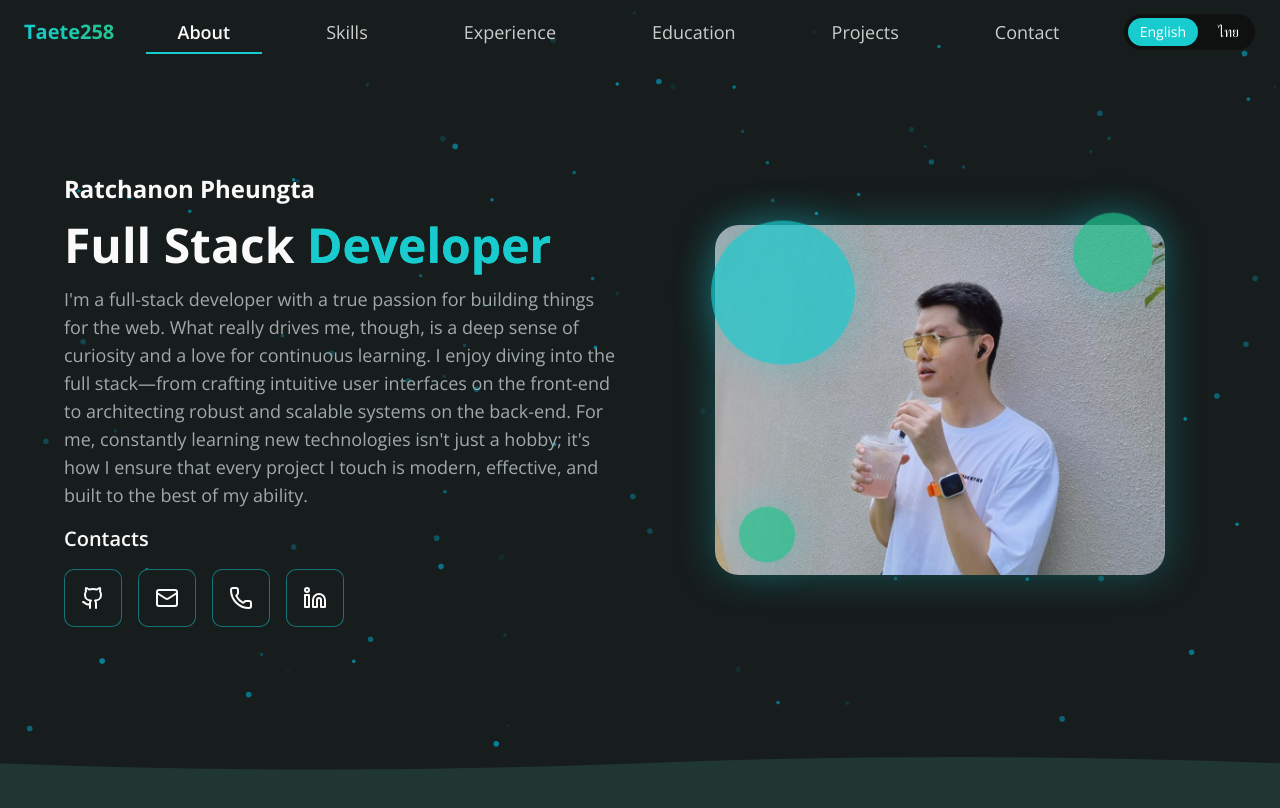
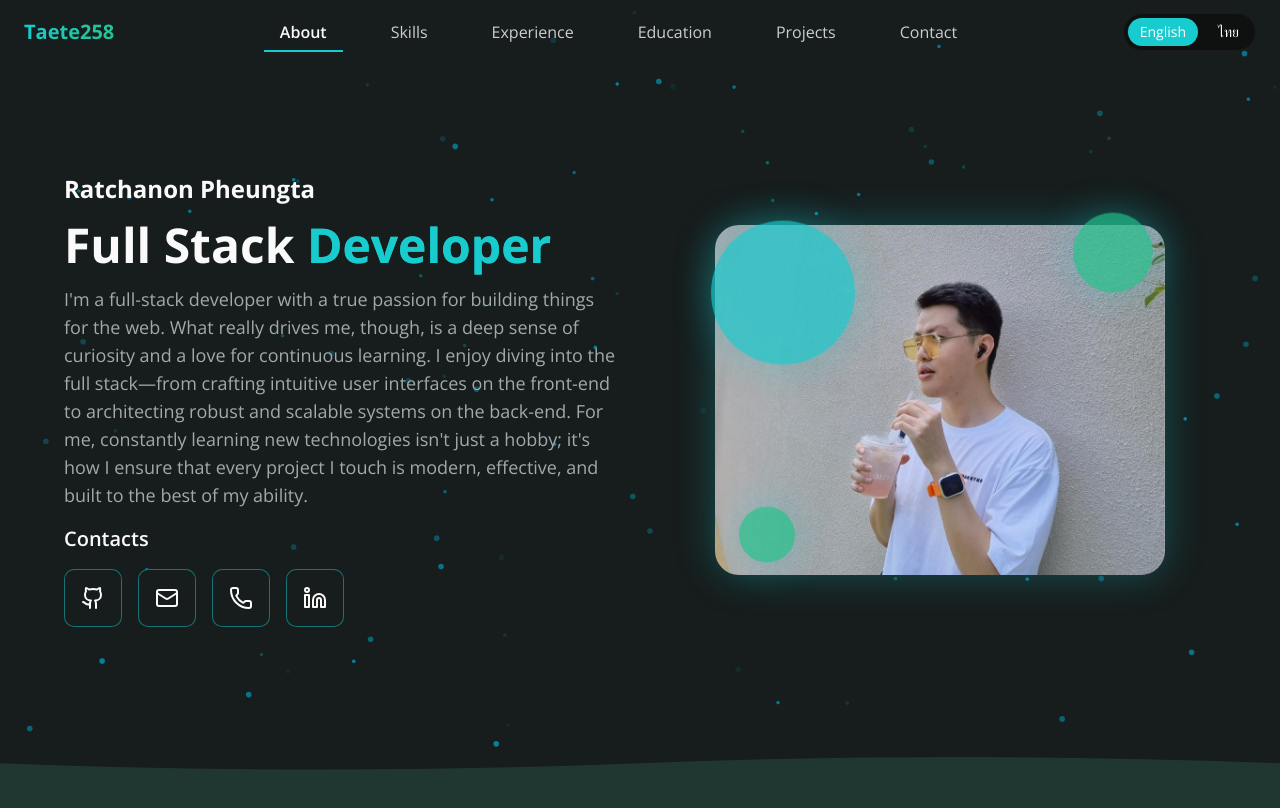
Before and after one commit to taete258/portfolio, a Next.js app: page /en in a window 1280 px wide. Shown: the top 808 px of the page. Built offline with nearby package versions, Linux system fonts and the light colour scheme.

Commit message:
style: update button size in Navbar component for consistency
- Changed button size from 'lg' to 'default' in the Navbar component to ensure uniformity in design and improve visual consistency across the application.

```diff
--- a/src/components/navbar.tsx
+++ b/src/components/navbar.tsx
@@ -103,7 +103,7 @@ const Navigation = () => {
               <Button
                 key={item.label}
                 variant="link"
-                size="lg"
+                size="default"
                 className={`relative transition-colors hover:text-foreground ${
                   activeTab === item.href
                     ? "text-foreground font-semibold"
```
